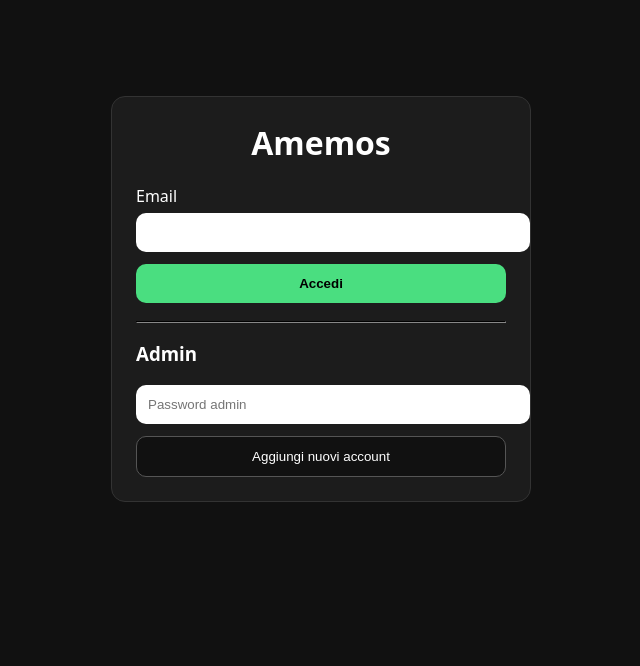
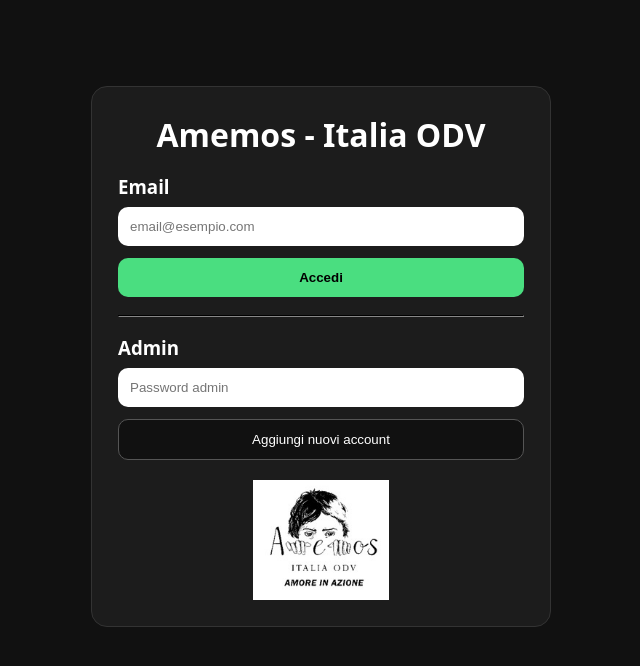
Before and after one commit to Nz82L20/amemos-app, a Next.js app: page /login in a window 1280 px wide. Shown: the top 666 px of the page, without its empty margins (319-959 px from the left). Built offline with nearby package versions, Linux system fonts and the light colour scheme; no server answers.

Commit message:
Update login UI and add logo

```diff
--- a/app/login/page.tsx
+++ b/app/login/page.tsx
@@ -3,6 +3,7 @@
 import { useState } from "react";
 import { supabase } from "@/lib/supabaseClient";
 import { useRouter } from "next/navigation";
+import Image from "next/image";
 
 export default function LoginPage() {
   const [email, setEmail] = useState("");
@@ -32,43 +33,98 @@
   }
 
   return (
-    <div style={{ maxWidth: 420, margin: "80px auto", padding: 16 }}>
-      <div style={{ padding: 24, borderRadius: 14, background: "#1c1c1c", border: "1px solid #333" }}>
-        <h1 style={{ textAlign: "center", marginTop: 0 }}>Amemos</h1>
+    <div style={{ maxWidth: 460, margin: "70px auto", padding: 16 }}>
+      <div
+        style={{
+          padding: 26,
+          borderRadius: 16,
+          background: "#1c1c1c",
+          border: "1px solid #333",
+        }}
+      >
+        <h1 style={{ textAlign: "center", marginTop: 0, marginBottom: 18 }}>
+          Amemos - Italia ODV
+        </h1>
 
-        <label>Email</label>
+        {/* EMAIL (stesso stile di "Admin") */}
+        <h3 style={{ marginTop: 0, marginBottom: 8 }}>Email</h3>
         <input
+          placeholder="email@esempio.com"
           value={email}
           onChange={(e) => setEmail(e.target.value)}
-          style={{ width: "100%", marginTop: 6, marginBottom: 12, padding: 12, borderRadius: 10, border: "none" }}
+          style={{
+            width: "100%",
+            boxSizing: "border-box",
+            padding: 12,
+            borderRadius: 10,
+            border: "none",
+            marginBottom: 12,
+          }}
         />
 
         <button
           onClick={doLogin}
-          style={{ width: "100%", padding: 12, borderRadius: 10, border: "none", fontWeight: "bold", background: "#4ade80", cursor: "pointer" }}
+          style={{
+            width: "100%",
+            boxSizing: "border-box",
+            padding: 12,
+            borderRadius: 10,
+            border: "none",
+            fontWeight: "bold",
+            background: "#4ade80",
+            cursor: "pointer",
+          }}
         >
           Accedi
         </button>
 
         <hr style={{ margin: "18px 0", borderColor: "#333" }} />
 
-        <h3 style={{ marginTop: 0 }}>Admin</h3>
+        <h3 style={{ marginTop: 0, marginBottom: 8 }}>Admin</h3>
         <input
           placeholder="Password admin"
           type="password"
           value={adminPass}
           onChange={(e) => setAdminPass(e.target.value)}
-          style={{ width: "100%", marginBottom: 12, padding: 12, borderRadius: 10, border: "none" }}
+          style={{
+            width: "100%",
+            boxSizing: "border-box",
+            padding: 12,
+            borderRadius: 10,
+            border: "none",
+            marginBottom: 12,
+          }}
         />
 
         <button
           onClick={adminLogin}
-          style={{ width: "100%", padding: 12, borderRadius: 10, border: "1px solid #555", background: "#111", color: "#fff", cursor: "pointer" }}
+          style={{
+            width: "100%",
+            boxSizing: "border-box",
+            padding: 12,
+            borderRadius: 10,
+            border: "1px solid #555",
+            background: "#111",
+            color: "#fff",
+            cursor: "pointer",
+          }}
         >
           Aggiungi nuovi account
         </button>
 
         {msg && <p style={{ marginTop: 14, color: "#f87171" }}>{msg}</p>}
+
+        {/* LOGO in basso al centro */}
+        <div style={{ marginTop: 20, display: "flex", justifyContent: "center" }}>
+          <Image
+            src="/logo.jpg"
+            alt="Amemos - Italia ODV"
+            width={160}
+            height={120}
+            style={{ objectFit: "contain" }}
+            priority
+          />
+        </div>
       </div>
     </div>
   );
```
Also changed, not shown: public/logo.jpg (added).
